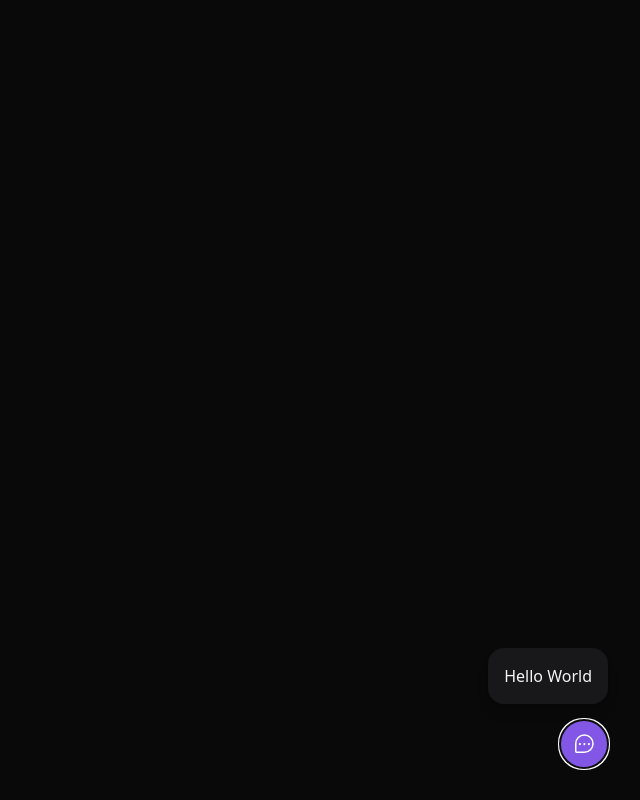
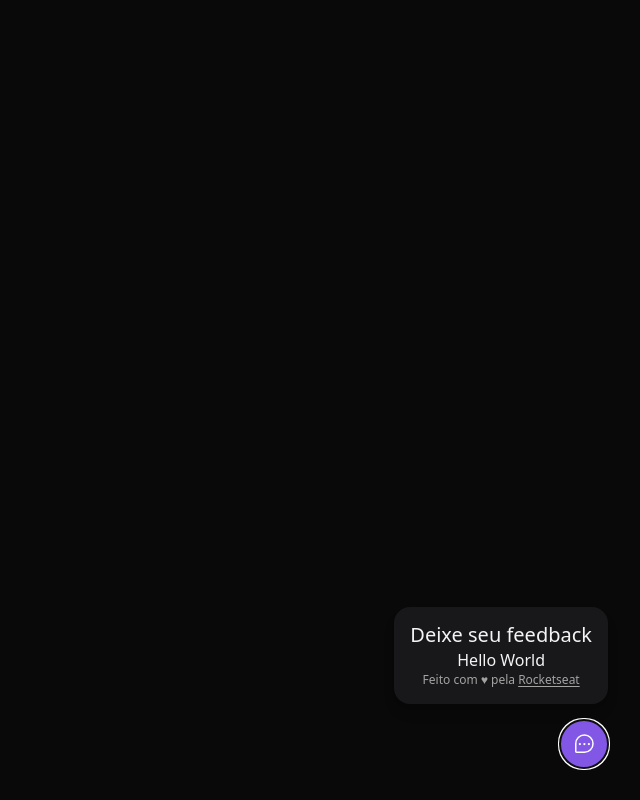
Before and after one commit to lepitsch/feedback-widget, a React (Vite) app in the folder web/: page / in a window 1280 px wide. Both pictures are taken after a click on the button "Feedback". Shown: the whole page, without its empty margins (640-1280 px from the left). Built offline with nearby package versions, Linux system fonts and the light colour scheme.

Commit message:
Estrutura WidgetForm (header e footer)

```diff
--- a/web/src/components/WidgetForm.tsx
+++ b/web/src/components/WidgetForm.tsx
@@ -1,7 +1,16 @@
 export function WidgetForm() {
   return (
     <div className="bg-zinc-900 p-4 relative rounded-2xl mb-4 flex flex-col items-center shadow-lg w-[calc(100vw-2rem)] md:w-auto">
-      Hello World
+      <header>
+        <span className="text-xl leading-6">Deixe seu feedback</span>
+
+      </header>
+
+      <p>Hello World</p>
+
+      <footer className="text-xs text-neutral-400">
+        Feito com ♥ pela <a className="underline underline-offset-2" href="https://rocketseat.com.br">Rocketseat</a>
+      </footer>
     </div>
   );
 }
```
